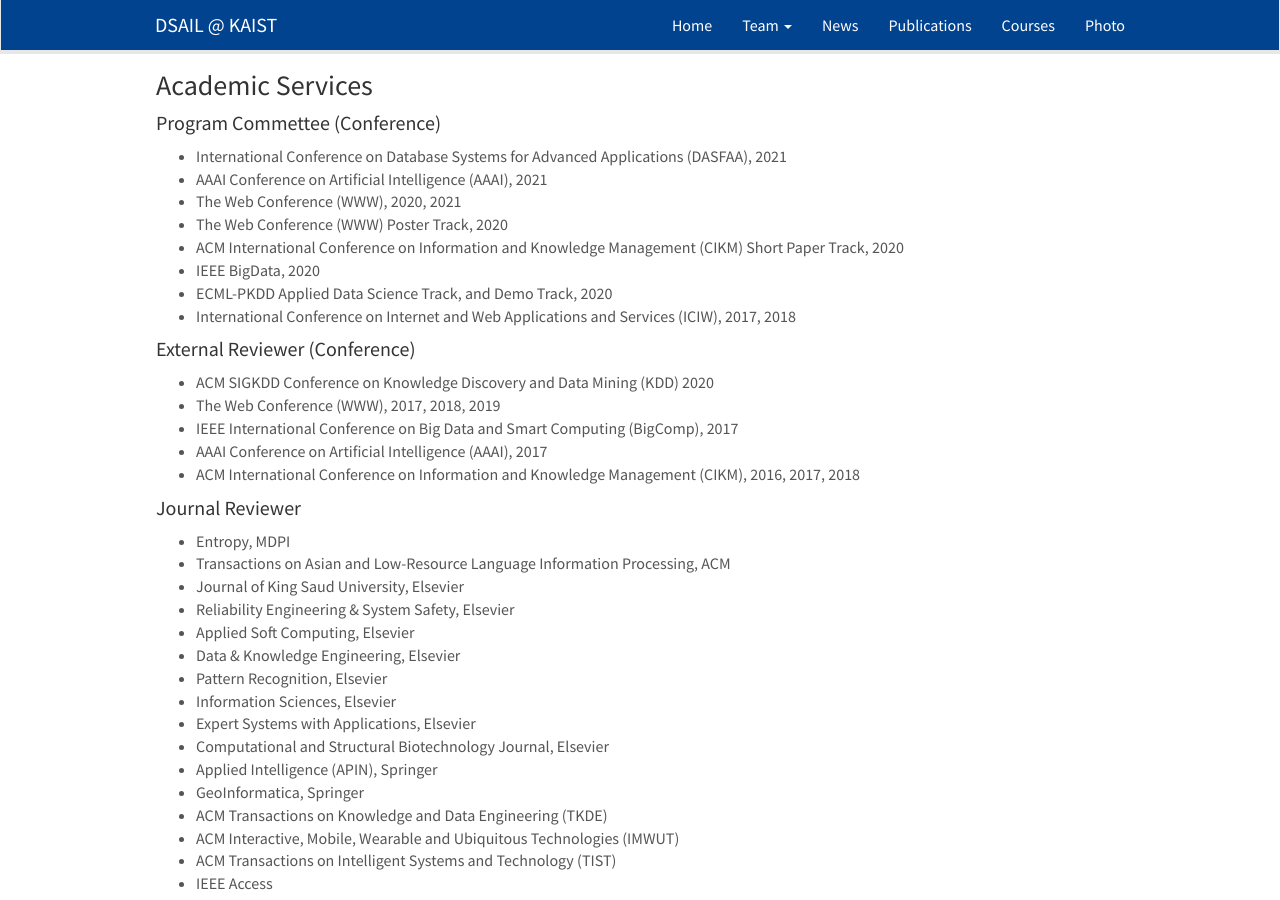
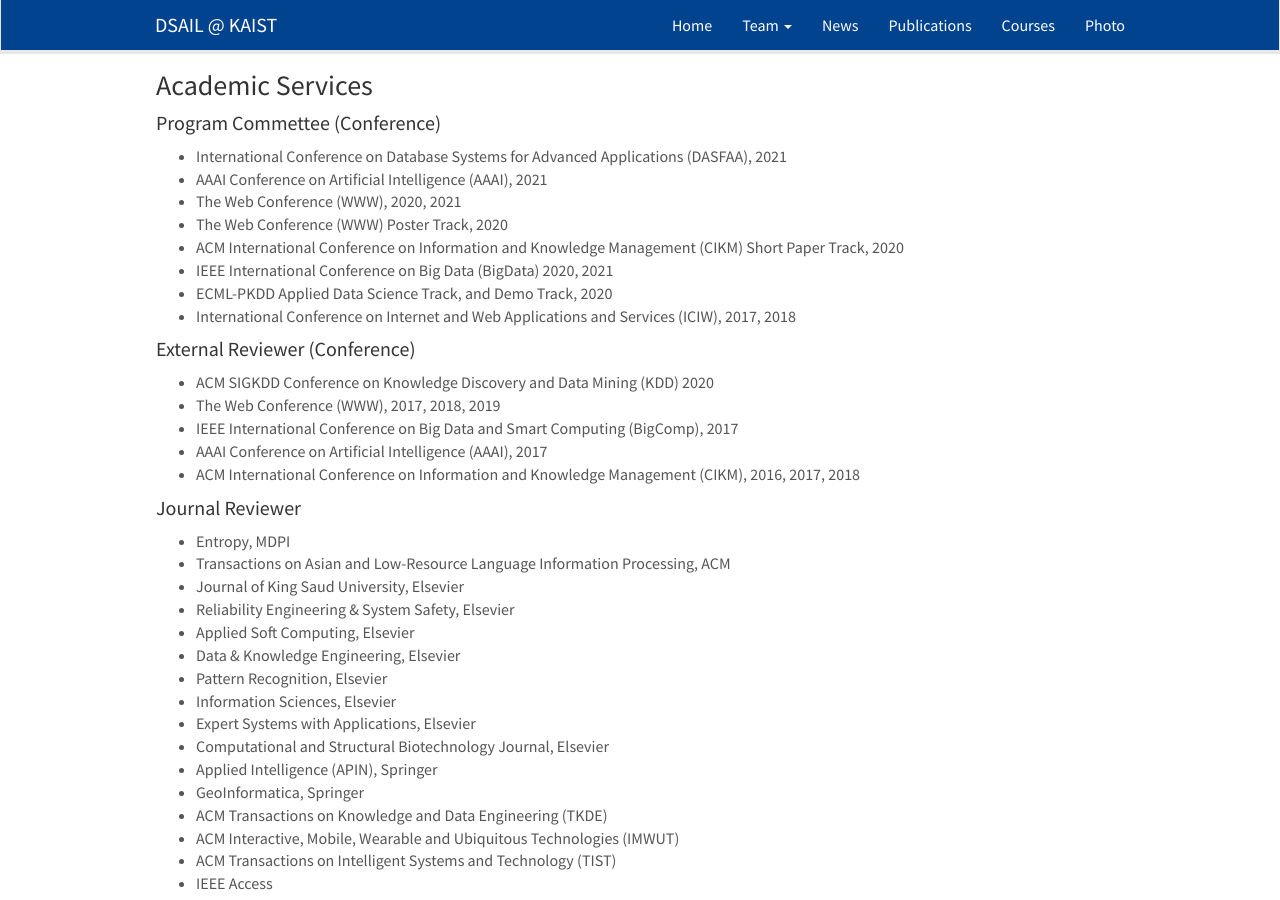
Before and after one commit to kaist-dsail/kaist-dsail.github.io, a Jekyll site: the page built from _pages/professor.md, in a window 1280 px wide and 900 px high, scrolled down 2006 px. Built offline with Jekyll 4.4.1, drawn with Linux system fonts in a browser that asks for light colours; nearby versions of some CDN libraries.

Commit message:
Update professor.md

```diff
--- a/_pages/professor.md
+++ b/_pages/professor.md
@@ -92,7 +92,7 @@ permalink: /professor/
 - The Web Conference (WWW), 2020, 2021
 - The Web Conference (WWW) Poster Track, 2020
 - ACM International Conference on Information and Knowledge Management (CIKM) Short Paper Track, 2020
-- IEEE BigData, 2020
+- IEEE International Conference on Big Data (BigData) 2020, 2021
 - ECML-PKDD Applied Data Science Track, and Demo Track, 2020
 - International Conference on Internet and Web Applications and Services (ICIW), 2017, 2018
 
```
